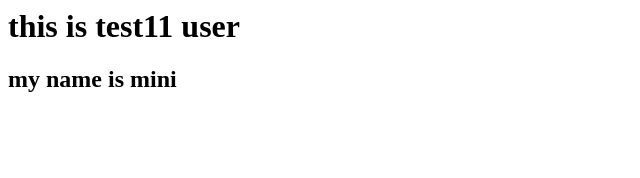
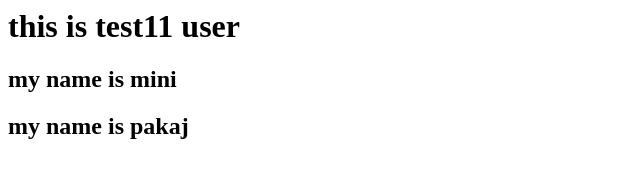
Before and after one commit to pra98935/Git-Test, a plain HTML site: page index.html in a window 1280 px wide. Shown: the whole page, without its empty margins (0-640 px from the left). Drawn offline with Linux system fonts and the light colour scheme.

Commit message:
Update index.html

```diff
--- a/index.html
+++ b/index.html
@@ -2,5 +2,6 @@
     <body>
         <h1>this is test11 user</h1>
         <h2>my name is mini</h2>
+         <h2>my name is pakaj</h2>
     </body>
 </html>
```
